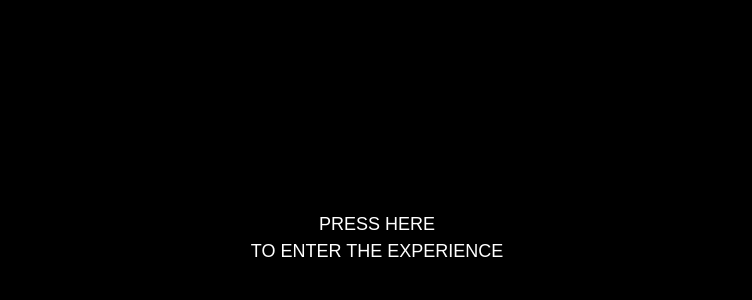
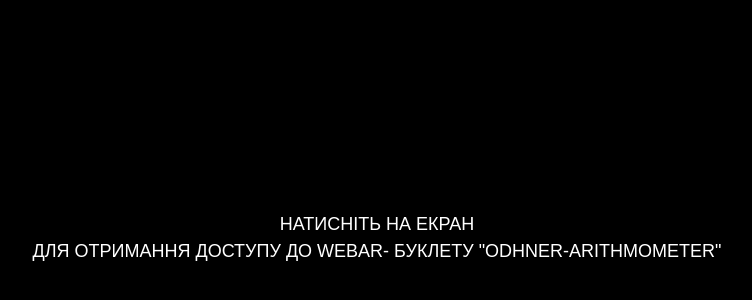
Before and after one commit to VitaliyS13/Odhner-Arithmometer, a plain HTML site: page index.html in a window 1280 px wide. Shown: the part 162-462 px from the top of the page, without its empty margins (263-1015 px from the left). Drawn offline with nearby package versions, Linux system fonts and the light colour scheme.

Commit message:
Create by GitHub
Create by GitHub

```diff
--- a/index.html
+++ b/index.html
@@ -26,9 +26,9 @@
                 text-transform: uppercase; font-family: Arial, Helvetica, sans-serif; font-weight: 400; line-height: 1.5em; font-size: large; white-space: nowrap;
                 user-select: none; pointer-events: none;
             ">
-            Press here
+            Натисніть на екран
             <br>
-            to enter the experience
+            для отримання доступу до WebAR- буклету "Odhner-Arithmometer"
         </div>
     </div>
 
```
